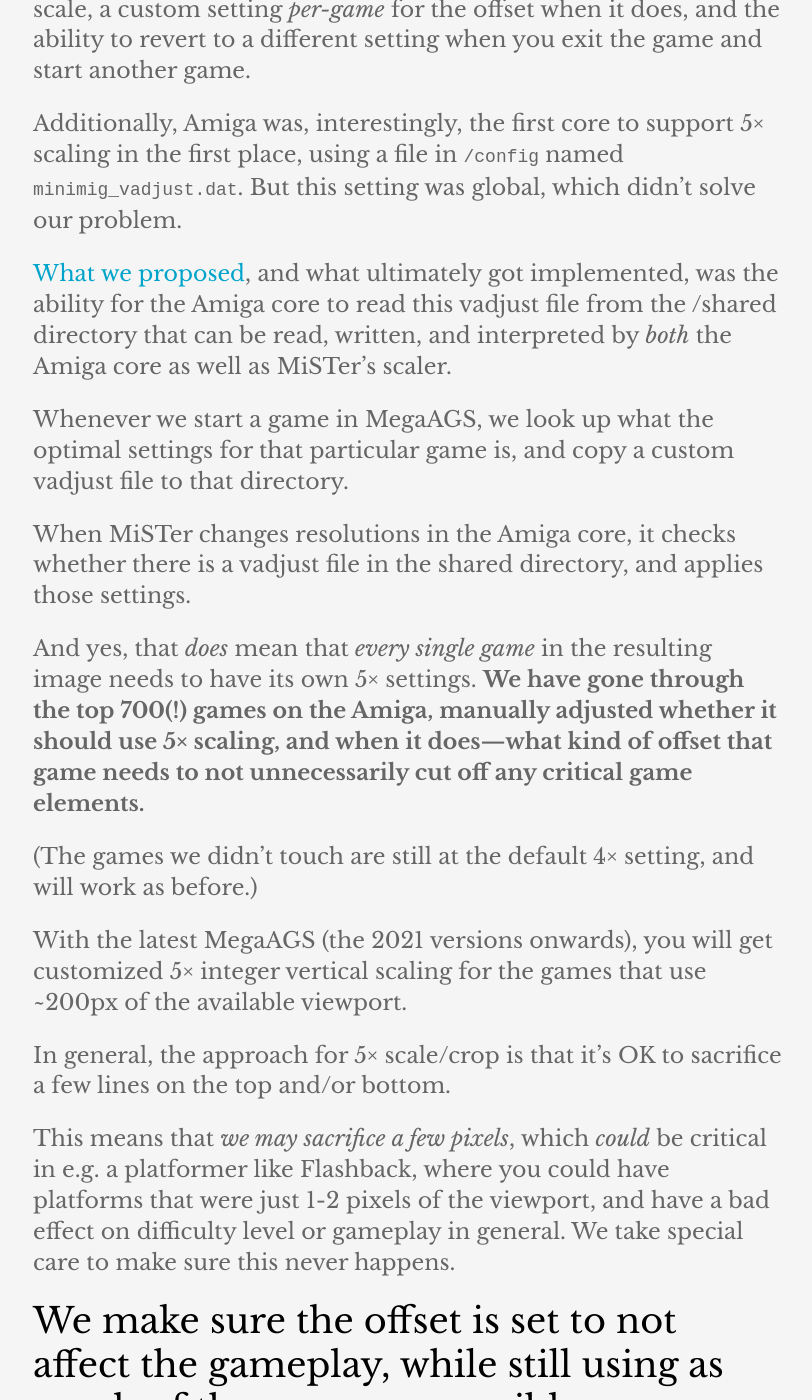
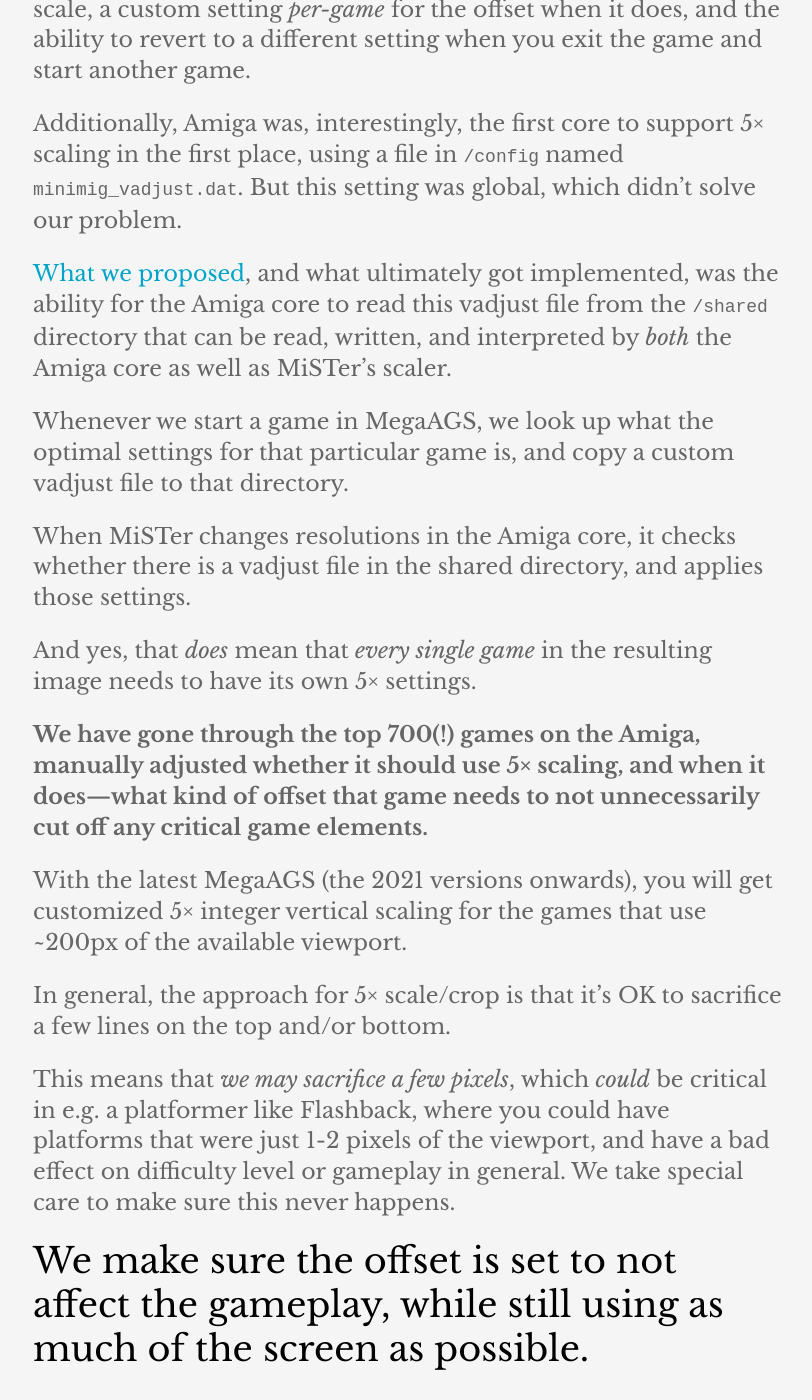
Before and after one commit to amigavision/amigavision.github.io, a Jekyll site: the page built from _posts/2021-03-14-5x.md, in a window 1280 px wide and 1400 px high, scrolled down 4239 px. Shown: the whole window, without its empty margins (232-1044 px from the left). Built offline with Jekyll 4.4.1, drawn with Linux system fonts in a browser that asks for light colours.

Commit message:
Typography

```diff
--- a/_posts/2021-03-14-5x.md
+++ b/_posts/2021-03-14-5x.md
@@ -45,15 +45,15 @@
 
 Additionally, Amiga was, interestingly, the first core to support 5× scaling in the first place, using a file in `/config` named `minimig_vadjust.dat`. But this setting was global, which didn’t solve our problem.
 
-[What we proposed], and what ultimately got implemented, was the ability for the Amiga core to read this vadjust file from the /shared directory that can be read, written, and interpreted by *both* the Amiga core as well as MiSTer’s scaler.
+[What we proposed], and what ultimately got implemented, was the ability for the Amiga core to read this vadjust file from the `/shared` directory that can be read, written, and interpreted by *both* the Amiga core as well as MiSTer’s scaler.
 
 Whenever we start a game in MegaAGS, we look up what the optimal settings for that particular game is, and copy a custom vadjust file to that directory.
 
 When MiSTer changes resolutions in the Amiga core, it checks whether there is a vadjust file in the shared directory, and applies those settings.
 
-And yes, that *does* mean that *every single game* in the resulting image needs to have its own 5× settings. **We have gone through the top 700(!) games on the Amiga, manually adjusted whether it should use 5× scaling, and when it does—what kind of offset that game needs to not unnecessarily cut off any critical game elements.**
+And yes, that *does* mean that *every single game* in the resulting image needs to have its own 5× settings.
 
-(The games we didn’t touch are still at the default 4× setting, and will work as before.)
+**We have gone through the top 700(!) games on the Amiga, manually adjusted whether it should use 5× scaling, and when it does—what kind of offset that game needs to not unnecessarily cut off any critical game elements.**
 
 With the latest MegaAGS (the 2021 versions onwards), you will get customized 5× integer vertical scaling for the games that use ~200px of the available viewport.
 
```
